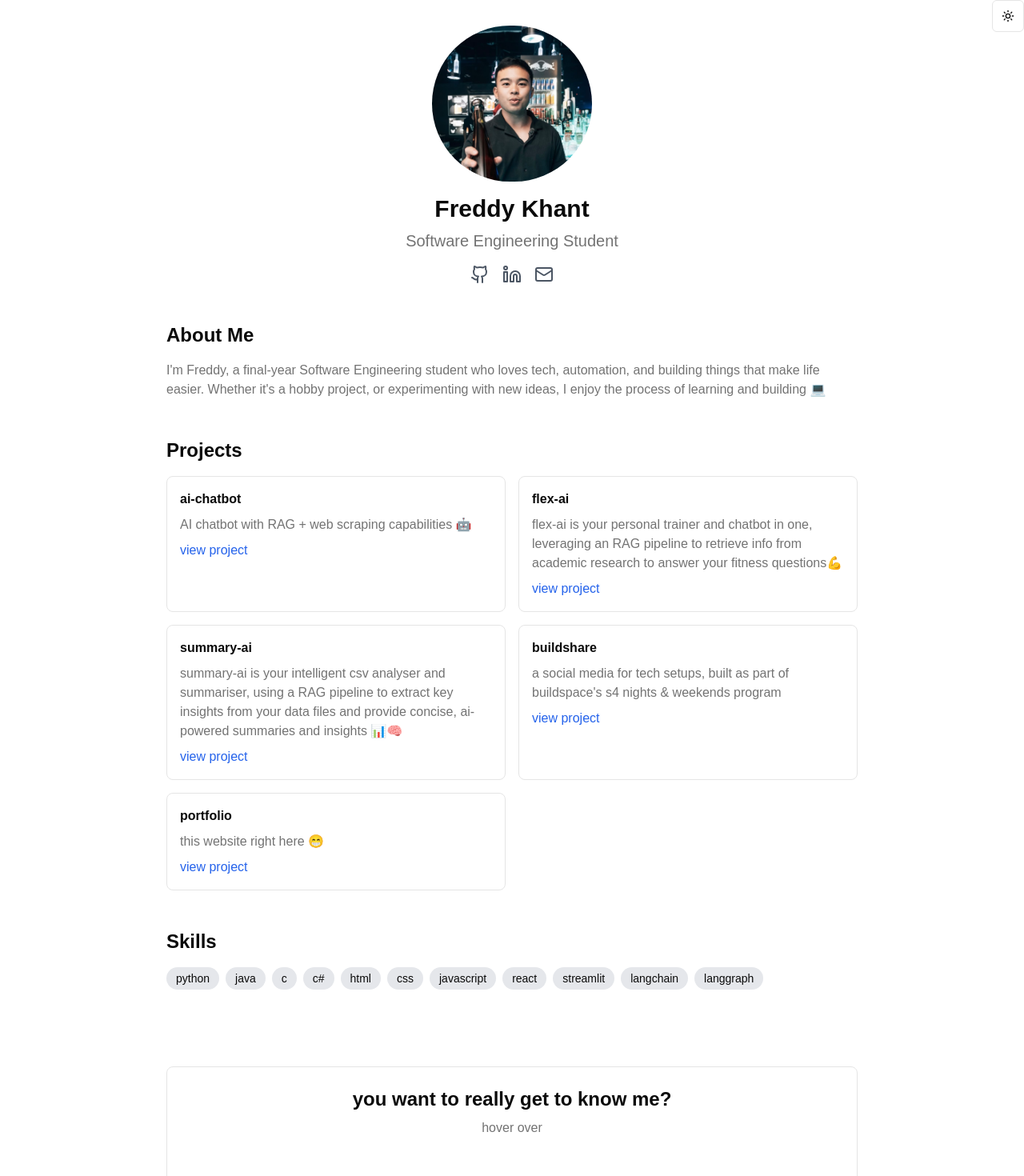
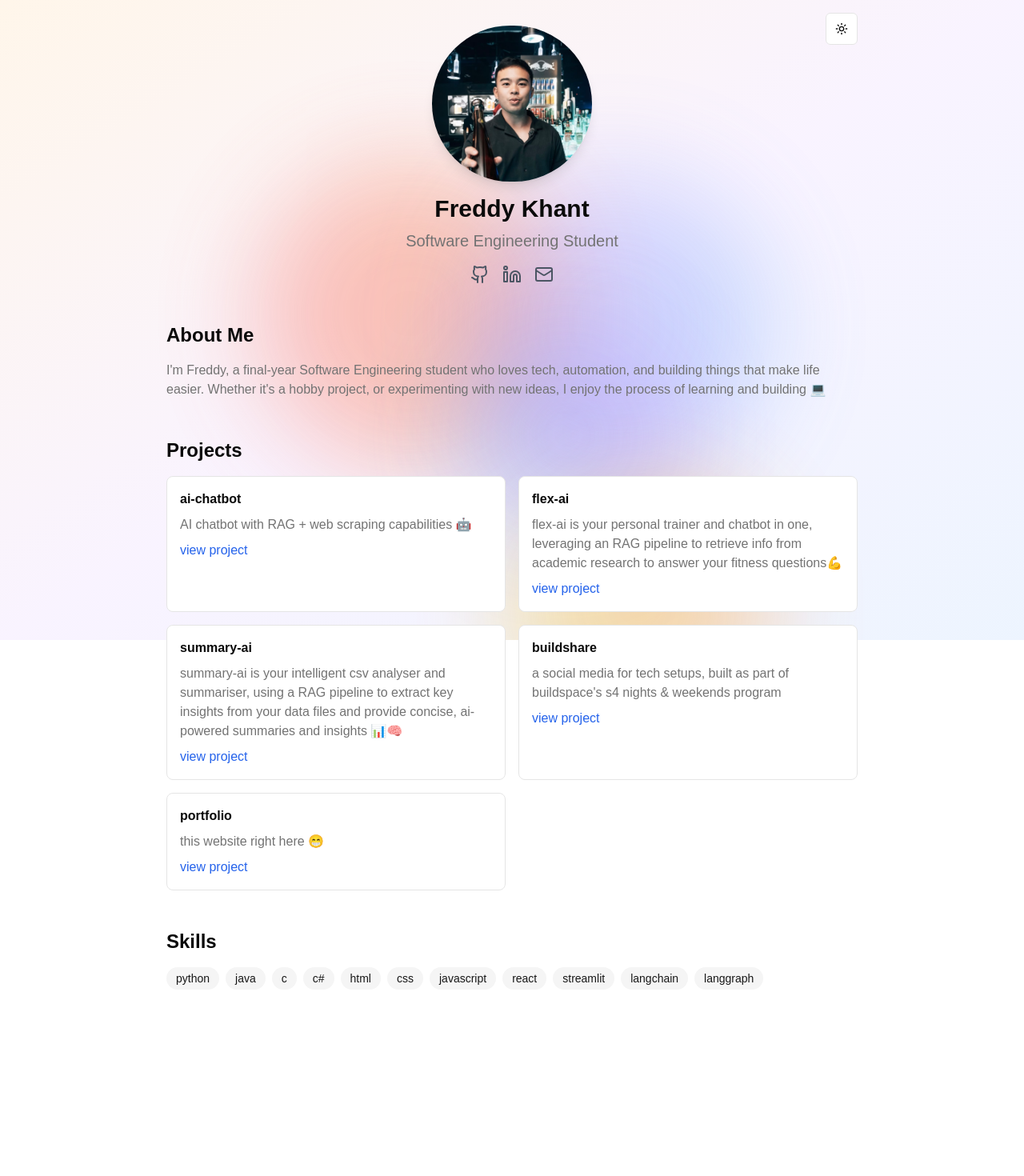
Before and after one commit to freddykhant/portfolio, a Next.js app: page / in a window 1280 px wide. Shown: the top 1470 px of the page at 80% size. After the commit the page ends 1269 px from the top, so only its background shows below. Built offline with nearby package versions, Linux system fonts and the light colour scheme.

Commit message:
bg gradietn

```diff
--- a/app/globals.css
+++ b/app/globals.css
@@ -68,5 +68,6 @@ body {
   }
   body {
     @apply bg-background text-foreground;
+    min-height: 100vh;
   }
 }
--- a/app/page.tsx
+++ b/app/page.tsx
@@ -1,7 +1,6 @@
 import Image from "next/image";
 import { Github, Linkedin, Mail } from "lucide-react";
 import { ModeToggle } from "@/components/mode-toggle";
-import { FlipCard } from "@/components/flip-card";
 
 const projects = [
   {
@@ -50,9 +49,22 @@ const skills = [
 
 export default function Home() {
   return (
-    <div className="max-w-4xl mx-auto px-4 py-8">
+    <div className="min-h-screen bg-background text-foreground overflow-hidden relative">
+      {/* Background Gradient Blur - ChatGPT style */}
+      <div className="fixed inset-0 overflow-hidden pointer-events-none">
+        {/* Light & Dark mode gradients - vibrant GPT-5 inspired colors */}
+        <div className="absolute inset-0 bg-gradient-to-br from-orange-100/50 via-purple-100/50 to-blue-100/50 dark:from-orange-900/30 dark:via-purple-900/30 dark:to-blue-900/30"></div>
+        <div className="absolute top-1/4 left-1/4 w-96 h-96 bg-gradient-to-r from-red-400/50 to-orange-400/50 dark:from-red-500/40 dark:to-orange-500/40 rounded-full blur-3xl animate-pulse"></div>
+        <div className="absolute bottom-1/4 right-1/4 w-96 h-96 bg-gradient-to-r from-purple-400/50 to-blue-400/50 dark:from-purple-500/40 dark:to-blue-500/40 rounded-full blur-3xl animate-pulse delay-1000"></div>
+        <div className="absolute top-3/4 left-1/2 w-80 h-80 bg-gradient-to-r from-yellow-400/45 to-orange-400/45 dark:from-yellow-500/35 dark:to-orange-500/35 rounded-full blur-3xl animate-pulse delay-2000"></div>
+        <div className="absolute top-1/2 right-1/3 w-72 h-72 bg-gradient-to-r from-blue-400/40 to-purple-400/40 dark:from-blue-500/35 dark:to-purple-500/35 rounded-full blur-3xl animate-pulse delay-3000"></div>
+        <div className="absolute top-1/3 left-1/2 w-88 h-88 bg-gradient-to-r from-pink-400/45 to-red-400/45 dark:from-pink-500/35 dark:to-red-500/35 rounded-full blur-3xl animate-pulse delay-500"></div>
+      </div>
+
+      {/* Content */}
+      <div className="relative z-10 max-w-4xl mx-auto px-4 py-8">
         <header className="text-center mb-12">
-        <div className="absolute right-0 top-0">
+          <div className="absolute right-4 top-4">
             <ModeToggle />
           </div>
           <Image
@@ -60,7 +72,7 @@ export default function Home() {
             alt="me"
             width={200}
             height={200}
-          className="rounded-full mx-auto mb-4"
+            className="rounded-full mx-auto mb-4 shadow-lg"
           />
           <h1 className="text-3xl font-bold mb-2">Freddy Khant</h1>
           <p className="text-xl text-muted-foreground mb-4">
@@ -71,7 +83,7 @@ export default function Home() {
               href="https://github.com/freddykhant"
               target="_blank"
               rel="noopener noreferrer"
-            className="text-gray-600 hover:text-gray-900"
+              className="text-gray-600 hover:text-gray-900 dark:text-gray-300 dark:hover:text-white transition-colors"
             >
               <Github />
             </a>
@@ -79,7 +91,7 @@ export default function Home() {
               href="https://www.linkedin.com/in/freddykhant240/"
               target="_blank"
               rel="noopener noreferrer"
-            className="text-gray-600 hover:text-gray-900"
+              className="text-gray-600 hover:text-gray-900 dark:text-gray-300 dark:hover:text-white transition-colors"
             >
               <Linkedin />
             </a>
@@ -87,7 +99,7 @@ export default function Home() {
               href="mailto:freddyhmk@gmail.com"
               target="_blank"
               rel="noopener noreferrer"
-            className="text-gray-600 hover:text-gray-900"
+              className="text-gray-600 hover:text-gray-900 dark:text-gray-300 dark:hover:text-white transition-colors"
             >
               <Mail />
             </a>
@@ -110,7 +122,7 @@ export default function Home() {
             {projects.map((project, index) => (
               <div
                 key={index}
-              className="border rounded-lg p-4 hover:shadow-md transition-shadow"
+                className="bg-card border border-border rounded-lg p-4 hover:shadow-md transition-shadow"
               >
                 <h3 className="font-semibold mb-2">{project.name}</h3>
                 <p className="text-muted-foreground mb-2">
@@ -120,7 +132,7 @@ export default function Home() {
                   href={project.link}
                   target="_blank"
                   rel="noopener noreferrer"
-                className="text-blue-600 hover:underline"
+                  className="text-blue-600 dark:text-blue-400 hover:underline font-medium"
                 >
                   view project
                 </a>
@@ -135,17 +147,14 @@ export default function Home() {
             {skills.map((skill, index) => (
               <span
                 key={index}
-              className="bg-gray-200 dark:bg-gray-700 rounded-full px-3 py-1 text-sm"
+                className="bg-secondary text-secondary-foreground rounded-full px-3 py-1 text-sm font-medium hover:bg-secondary/80 transition-colors"
               >
                 {skill}
               </span>
             ))}
           </div>
         </section>
-
-      <section className="mt-24 mb-5">
-        <FlipCard />
-      </section>
+      </div>
     </div>
   );
 }
```
Lines whose indentation alone changed are shown as unchanged.
